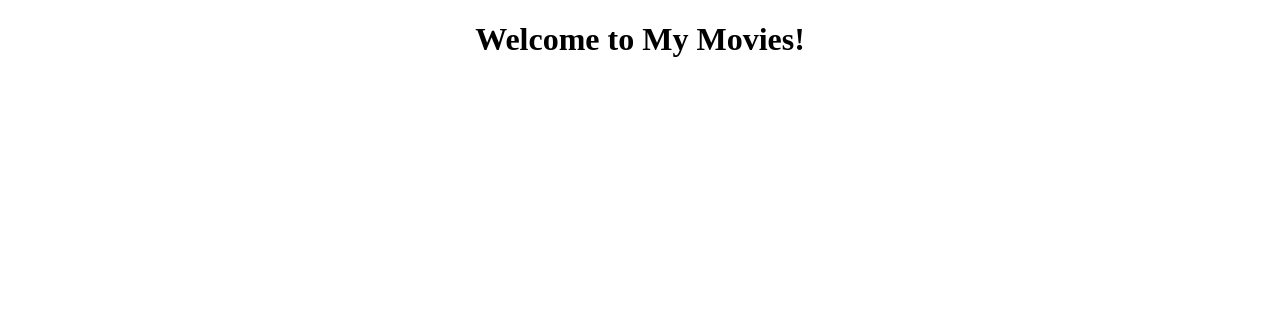
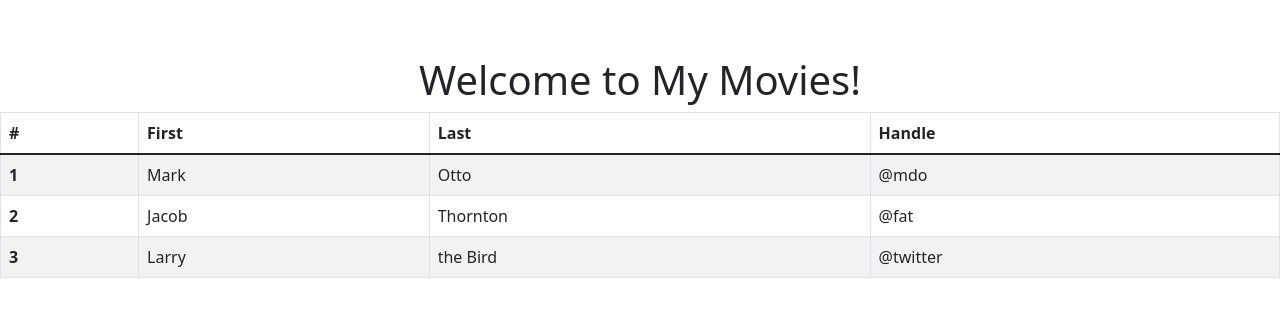
Before and after one commit to sushil9984/MovieListFrontend, an Angular app in the folder MovieListFrontend/: page /movies in a window 1280 px wide. Before the commit this address led to /. Shown: the top 316 px of the page. Built offline with nearby package versions, Linux system fonts and the light colour scheme.

Commit message:
Updated packages, routing, sample table

```diff
--- a/MovieListFrontend/angular.json
+++ b/MovieListFrontend/angular.json
@@ -23,9 +23,13 @@
               "src/assets"
             ],
             "styles": [
-              "src/styles.css"
+              "src/styles.css",
+              "node_modules/bootstrap/dist/css/bootstrap.min.css"
             ],
-            "scripts": []
+            "scripts": [
+              "node_modules/bootstrap/dist/js/bootstrap.bundle.min.js",
+              "node_modules/jquery/dist/jquery.min.js"
+            ]
           },
           "configurations": {
             "production": {
--- a/MovieListFrontend/package.json
+++ b/MovieListFrontend/package.json
@@ -20,7 +20,9 @@
     "@angular/platform-browser": "~7.0.0",
     "@angular/platform-browser-dynamic": "~7.0.0",
     "@angular/router": "~7.0.0",
+    "bootstrap": "^5.1.0",
     "core-js": "^2.5.4",
+    "jquery": "^3.6.0",
     "rxjs": "~6.3.3",
     "zone.js": "~0.8.26"
   },
--- a/MovieListFrontend/src/app/app-routing.module.ts
+++ b/MovieListFrontend/src/app/app-routing.module.ts
@@ -1,10 +1,15 @@
 import { NgModule } from '@angular/core';
 import { Routes, RouterModule } from '@angular/router';
+import { MoviesListComponent } from './movies-list/movies-list.component';
 
-const routes: Routes = [];
+const routes: Routes = [
+  {path:'movies', component:MoviesListComponent}
+];
 
 @NgModule({
   imports: [RouterModule.forRoot(routes)],
   exports: [RouterModule]
 })
 export class AppRoutingModule { }
+
+export const routingComponents = [MoviesListComponent]
--- a/MovieListFrontend/src/app/movies-list/movies-list.component.html
+++ b/MovieListFrontend/src/app/movies-list/movies-list.component.html
@@ -1,3 +1,30 @@
-<p>
-  movies-list works!
-</p>
+<table class="table table-striped table-hover table-bordered">
+  <thead>
+    <tr>
+      <th scope="col">#</th>
+      <th scope="col">First</th>
+      <th scope="col">Last</th>
+      <th scope="col">Handle</th>
+    </tr>
+  </thead>
+  <tbody>
+    <tr>
+      <th scope="row">1</th>
+      <td>Mark</td>
+      <td>Otto</td>
+      <td>@mdo</td>
+    </tr>
+    <tr>
+      <th scope="row">2</th>
+      <td>Jacob</td>
+      <td>Thornton</td>
+      <td>@fat</td>
+    </tr>
+    <tr>
+      <th scope="row">3</th>
+      <td>Larry</td>
+      <td>the Bird</td>
+      <td>@twitter</td>
+    </tr>
+  </tbody>
+</table>
--- a/MovieListFrontend/src/styles.css
+++ b/MovieListFrontend/src/styles.css
@@ -1 +1,3 @@
-/* You can add global styles to this file, and also import other style files */
+body {
+    padding-top: 56px;
+}
```
Also changed, not shown: 1 other file (tests, documents, lock files or other folders).
